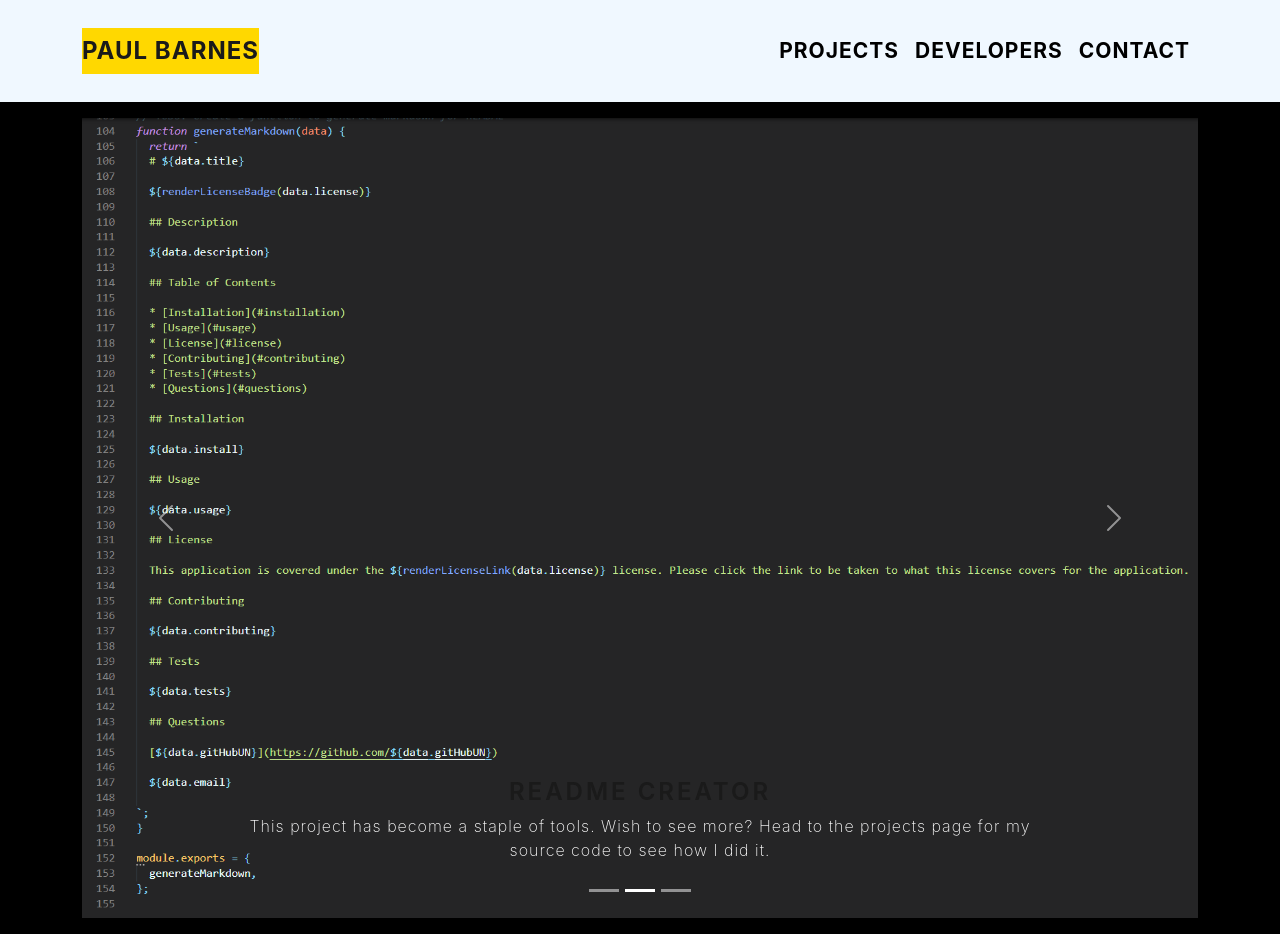
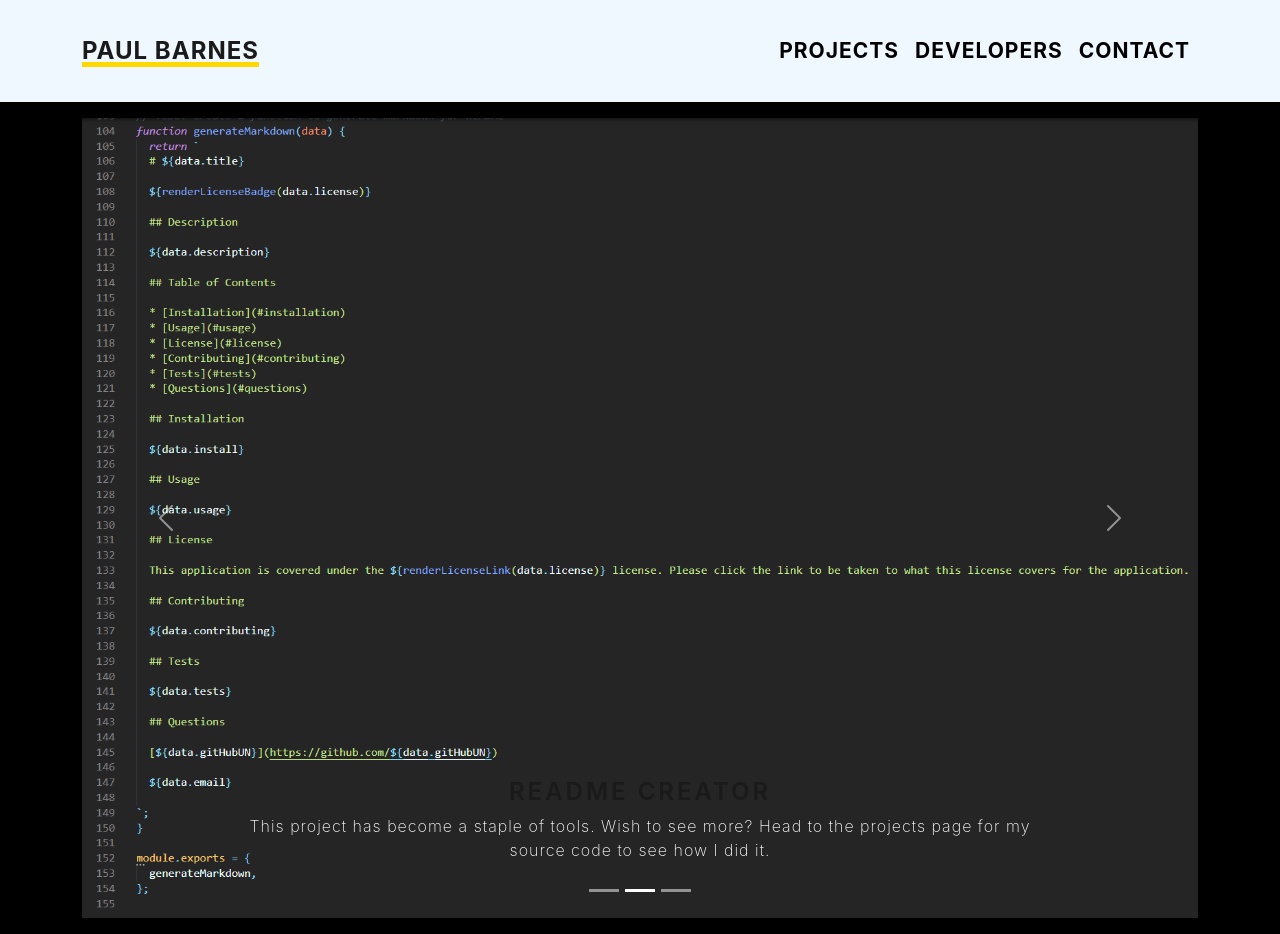
Before and after one commit to PN-Barnes/Portfolio-2023, a React (Create React App) app in the folder client/: page / in a window 1280 px wide. In both pictures the pointer is over the link "PAUL BARNES". Built offline with nearby package versions, Linux system fonts and the light colour scheme.

Commit message:
fixed text decoration for the Navbar brand to have the underline instead of background color

```diff
--- a/client/src/App.css
+++ b/client/src/App.css
@@ -6,7 +6,8 @@ body {
   font-size: x-large;
 }
 .navBrand:hover {
-  background-color: #ffd800;
+  text-decoration: underline #ffd800;
+  text-decoration-thickness: 5px;
 }
 .navbar {
   background-color: aliceblue;
```
